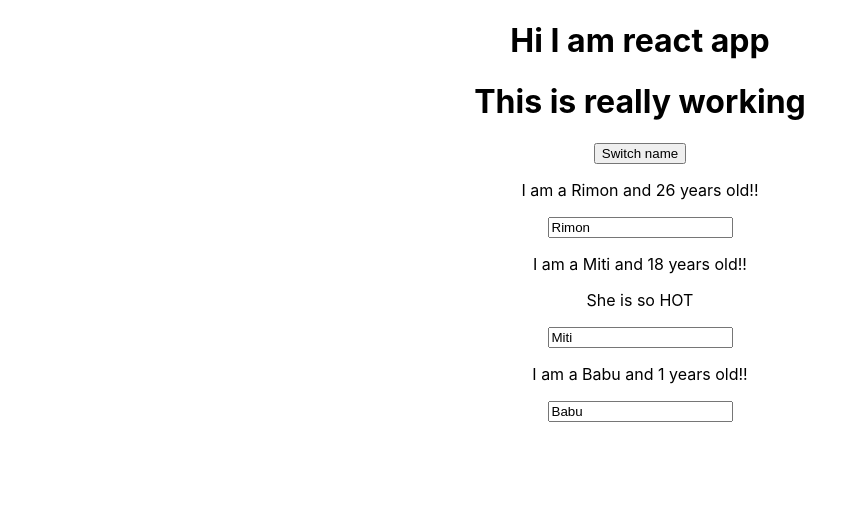
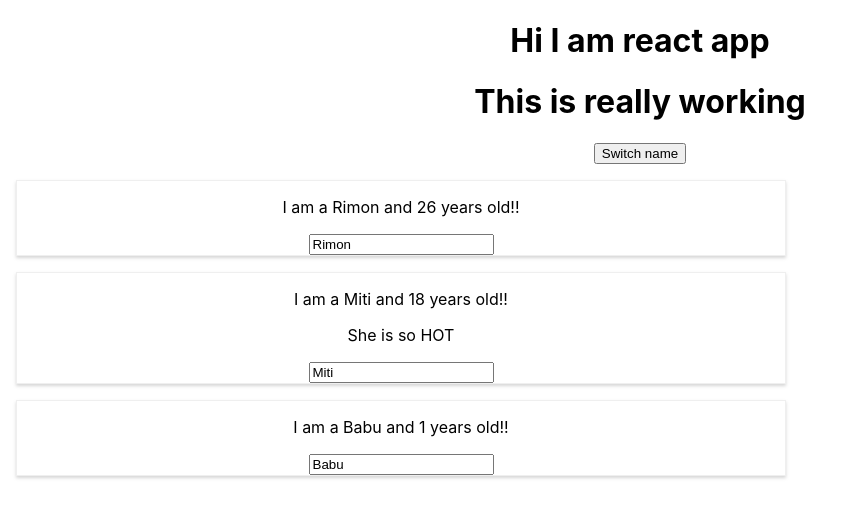
Before and after one commit to tlshifat/react_start, a React (Create React App) app: page / in a window 1280 px wide. Shown: the top 518 px of the page, without its empty margins (0-852 px from the left). Built offline with nearby package versions, Linux system fonts and the light colour scheme.

Commit message:
styling and passing reference

```diff
--- a/src/App.js
+++ b/src/App.js
@@ -11,12 +11,13 @@ class App extends Component {
     ]
   };
 
-   switchName = (event)=>{
+   switchName = (newName)=>{
+     console.log(newName);
     this.setState(
       {
         persons:[
-          {name:event.target.value,age:26},
-          {name:"Shifat",age:21},
+          {name:newName,age:26},
+          {name:newName,age:21},
           {name:"Baby",age:2}
         ]
       }
@@ -29,8 +30,8 @@ class App extends Component {
         <h1> Hi I am react app</h1>
         <h1> This is really working </h1>
         <button onClick={this.switchName}> Switch name </button>
-        <Person changed={this.switchName} name={this.state.persons[0].name} age={this.state.persons[0].age}/>
-        <Person name="Miti" age="18">She is so HOT</Person>
+        <Person  changed={this.switchName} name={this.state.persons[0].name} age={this.state.persons[0].age}/>
+        <Person click={this.switchName.bind(this,"SEXYYY")} name="Miti" age="18">She is so HOT</Person>
         <Person name="Babu" age="1"/>
       </div>
     )
--- /dev/null
+++ b/src/Person/Person.css
@@ -0,0 +1,8 @@
+.Person{
+    width: 60%;
+    margin: 16px;
+    border: 1px solid #eeee;
+    box-shadow: 0 2px 3px #cccc;
+    text-align: center;
+
+}
--- a/src/Person/Person.js
+++ b/src/Person/Person.js
@@ -1,9 +1,10 @@
 import React from 'react';
+import "./Person.css";
 
 const person =(props) => {
 return (
-    <div>
-        <p>I am a {props.name} and {props.age} years old!!</p>
+    <div className="Person">
+        <p onClick={props.click}>I am a {props.name} and {props.age} years old!!</p>
         <p>{props.children}</p>
         <input type="text" onChange={props.changed} value={props.name}/>
     </div>
```
